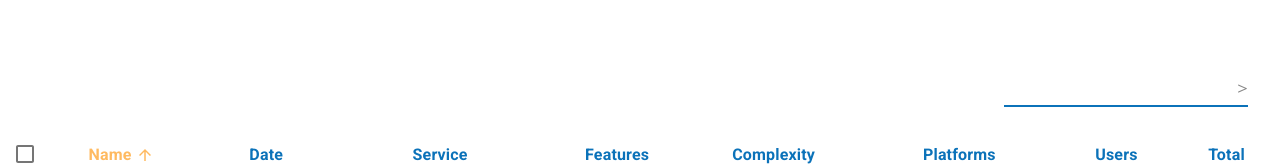
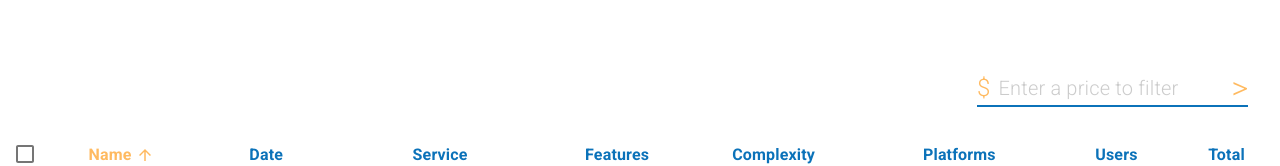
Before and after one commit to Doode1524/project-planner-mui, a Next.js app: page / in a window 1280 px wide. Both pictures are taken after a click on the button 1235 px from the left and 403 px from the top of the page. Shown: the part 315-481 px from the top of the page. Built offline with nearby package versions, Linux system fonts and the light colour scheme.

Commit message:
add handleTotalFilter function to sort by price

```diff
--- a/src/ui/EnhancedTable.js
+++ b/src/ui/EnhancedTable.js
@@ -154,6 +154,14 @@ const useToolbarStyles = makeStyles((theme) => ({
       backgroundColor: "#fff",
     },
   },
+  totalFilter: {
+    fontSize: "2rem",
+    color: theme.palette.common.orange,
+  },
+  dollarSign: {
+    fontSize: "1.5rem",
+    color: theme.palette.common.orange,
+  },
 }));
 
 const EnhancedTableToolbar = (props) => {
@@ -163,6 +171,7 @@ const EnhancedTableToolbar = (props) => {
   const [anchorEl, setAnchorEl] = useState(null);
   const [openMenu, setOpenMenu] = useState(false);
   const [totalFilter, setTotalFilter] = useState(">");
+  const [filterPrice, setFilterPrice] = useState("");
   const [alert, setAlert] = useState({
     open: false,
     color: "#FF3232",
@@ -199,6 +208,23 @@ const EnhancedTableToolbar = (props) => {
     redo.map((row) => (row.search = true));
     Array.prototype.push.apply(newRows, ...redo); // appends all the content of redo into newRows
     props.setRows(newRows);
+  };
+
+  const handleTotalFilter = (event) => {
+    setFilterPrice(event.target.value);
+
+    if (event.target.value !== "") {
+      const newRows = [...props.rows];
+      newRows.map((row) =>
+        eval(
+          `${event.target.value} ${totalFilter}
+          ${row.total.slice(1, row.total.length)}`
+        )
+          ? (row.search = true)
+          : (row.search = false)
+      );
+      props.setRows(newRows);
+    }
   };
 
   return (
@@ -274,8 +300,16 @@ const EnhancedTableToolbar = (props) => {
       >
         <MenuItem classes={{ root: classes.menu }}>
           <TextField
+            value={filterPrice}
+            onChange={handleTotalFilter}
+            placeholder="Enter a price to filter"
             InputProps={{
               type: "number",
+              startAdornment: (
+                <InputAdornment position="start">
+                  <span className={classes.dollarSign}>$</span>
+                </InputAdornment>
+              ),
               endAdornment: (
                 <InputAdornment
                   onClick={() =>
@@ -288,7 +322,7 @@ const EnhancedTableToolbar = (props) => {
                     )
                   }
                   position="end"
-                  style={{ pointer: "click" }}
+                  style={{ cursor: "pointer" }}
                 >
                   <span className={classes.totalFilter}>{totalFilter}</span>
                 </InputAdornment>
```
